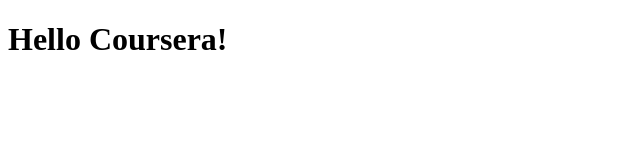
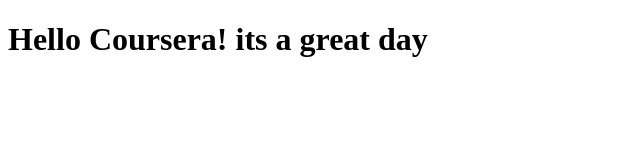
Before and after one commit to Zeighnab/coursera-test, a plain HTML site: page site/index.html in a window 1280 px wide. Shown: the whole page, without its empty margins (0-640 px from the left). Drawn offline with Linux system fonts and the light colour scheme.

Commit message:
small addition to our page content.

```diff
--- a/site/index.html
+++ b/site/index.html
@@ -6,6 +6,6 @@
     <title>Coursera Test</title>
 </head>
 <body>
-    <h1>Hello Coursera!</h1>
+    <h1>Hello Coursera! its a great day</h1>
 </body>
 </html>
```
